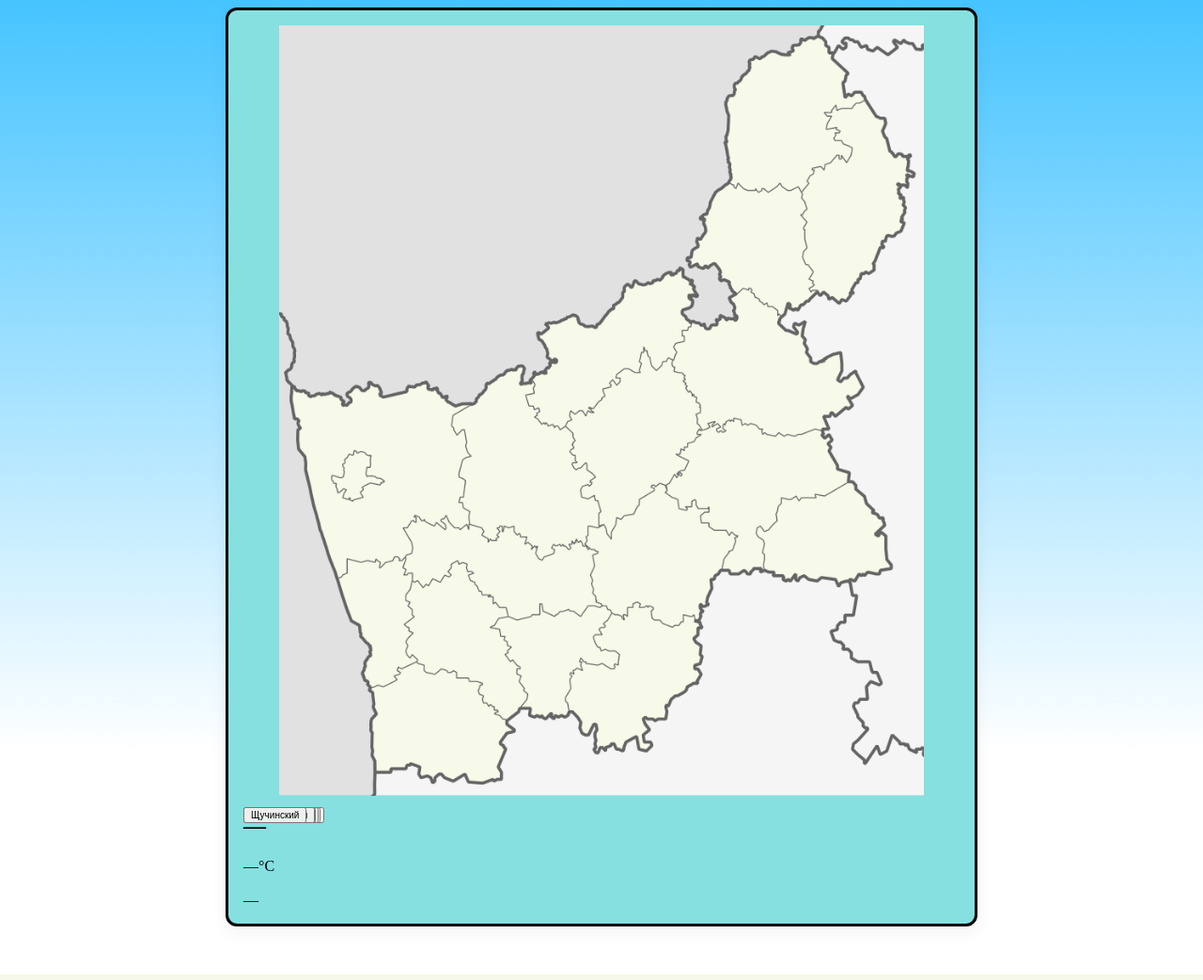
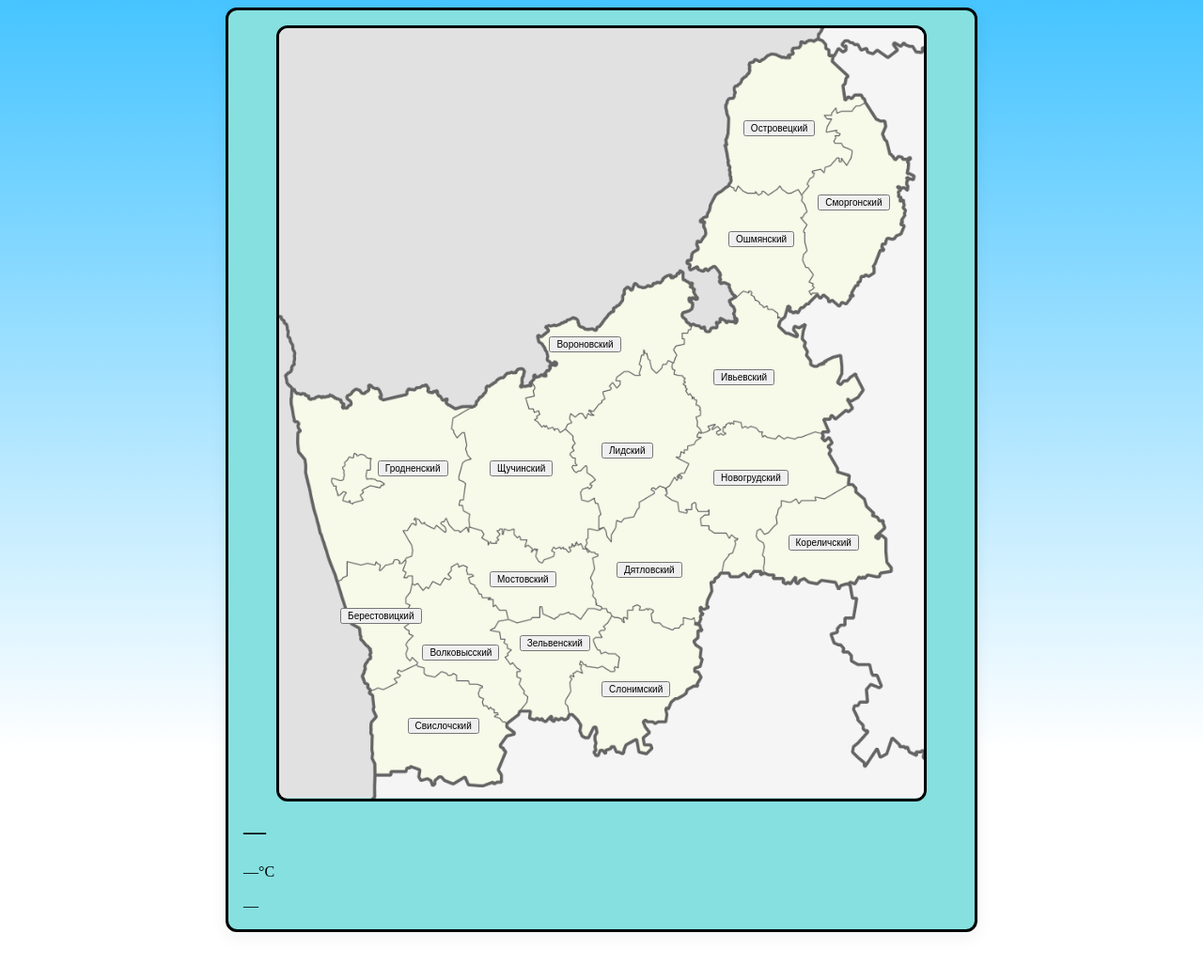
Before and after one commit to Strannik73/kurs2, a FastAPI app: page /grodno in a window 1280 px wide. Shown: the whole page at 94% size. Run offline with FastAPI, Linux system fonts and the light colour scheme.

Commit message:
11.53/19.11

```diff
--- a/main.py
+++ b/main.py
@@ -86,7 +86,6 @@
             raise HTTPException(status_code=500, detail="Ошибка сервера")
     return handler
 
-# Регистрируем маршруты для городов и тестовые plain маршруты
 for c in CITIES:
     app.add_api_route(f"/{c}", make_city_handler(c), methods=["GET"], response_class=HTMLResponse)
 
@@ -94,13 +93,11 @@
         return PlainTextResponse(f"OK {city}")
     app.add_api_route(f"/_plain_{c}", _plain, methods=["GET"], response_class=PlainTextResponse)
 
-# Безопасная функция для imgs (защита от path traversal)
 def _safe_imgs_path(filename: str) -> str:
     if ".." in filename or filename.startswith("/") or "\\" in filename:
         raise HTTPException(status_code=400, detail="Некорректное имя файла")
     return os.path.join(IMGS_DIR, filename)
 
-# Универсальный маршрут для отдачи файла из imgs: /images/{filename}
 @app.get("/images/{filename}", name="image_file")
 async def image_file(filename: str = Path(..., description="Имя файла в папке imgs")):
     path = _safe_imgs_path(filename)
@@ -109,7 +106,6 @@
     content_type, _ = mimetypes.guess_type(path)
     return FileResponse(path, media_type=content_type or "application/octet-stream")
 
-# Удобный маршрут: /image/{city} отдаёт закреплённое изображение города
 CITY_IMAGE_MAP = {
     "gomel": "gomel1.svg",
     "brest": "brest.png",
@@ -131,7 +127,6 @@
     content_type, _ = mimetypes.guess_type(path)
     return FileResponse(path, media_type=content_type or "application/octet-stream")
 
-# Catch-all fallback (в конце)
 @app.get("/{other}", response_class=HTMLResponse)
 async def catch_all(request: Request, other: str):
     try:
--- a/static/style.css
+++ b/static/style.css
@@ -126,16 +126,21 @@
   align-items: center;
   margin-bottom: 12px;
 }
+/* .BELARUS{} */
 #imgG{
     display: flex;
     justify-content: center;
     align-items: center;
     width: 90%;
     height: 80%;
+    border: 3px solid #000;
+    border-radius:12px;
 }
 .rg_gor{
     position: absolute;
-    font-size: 10px;;
+    font-size: 10px;
+    color: #000000;
+    text-decoration: none;
 }
 /* gomel */
 #br{
@@ -550,3 +555,71 @@
     top: 29%;
     left: 57%;
 }
+#berestovitski{
+    top: 65%;
+    left: 15%;
+}
+#volkovisski{
+    top: 69%;
+    left: 26%;
+}
+#voronovski{
+    top: 35.5%;
+    left: 43%;
+}
+#grodnenski{
+    top: 49%;
+    left: 20%;
+}
+#dyatlovski{
+    top: 60%;
+    left: 52%;
+}
+#zelvenski{
+    top: 68%;
+    left: 39%;
+}
+#ivevski{
+    top: 39%;
+    left: 65%;
+}
+#korelichski{
+    top: 57%;
+    left: 75%;
+}
+#lidski{
+    top: 47%;
+    left: 50%;
+}
+#mostovski{
+    top: 61%;
+    left: 35%;
+}
+#novogrudski{
+    top: 50%;
+    left: 65%;
+}
+#ostrovetski{
+    top: 12%;
+    left: 69%;
+}
+#oshmyanski{
+    top: 24%;
+    left: 67%;
+}
+#svislochski{
+    top: 77%;
+    left: 24%;
+}
+#slonimski{
+    top: 73%;
+    left: 50%;
+}
+#smorgonski{
+    top: 20%;
+    left: 79%;
+}
+#schuchinski{
+    top: 49%;
+    left: 35%;
+}
```
